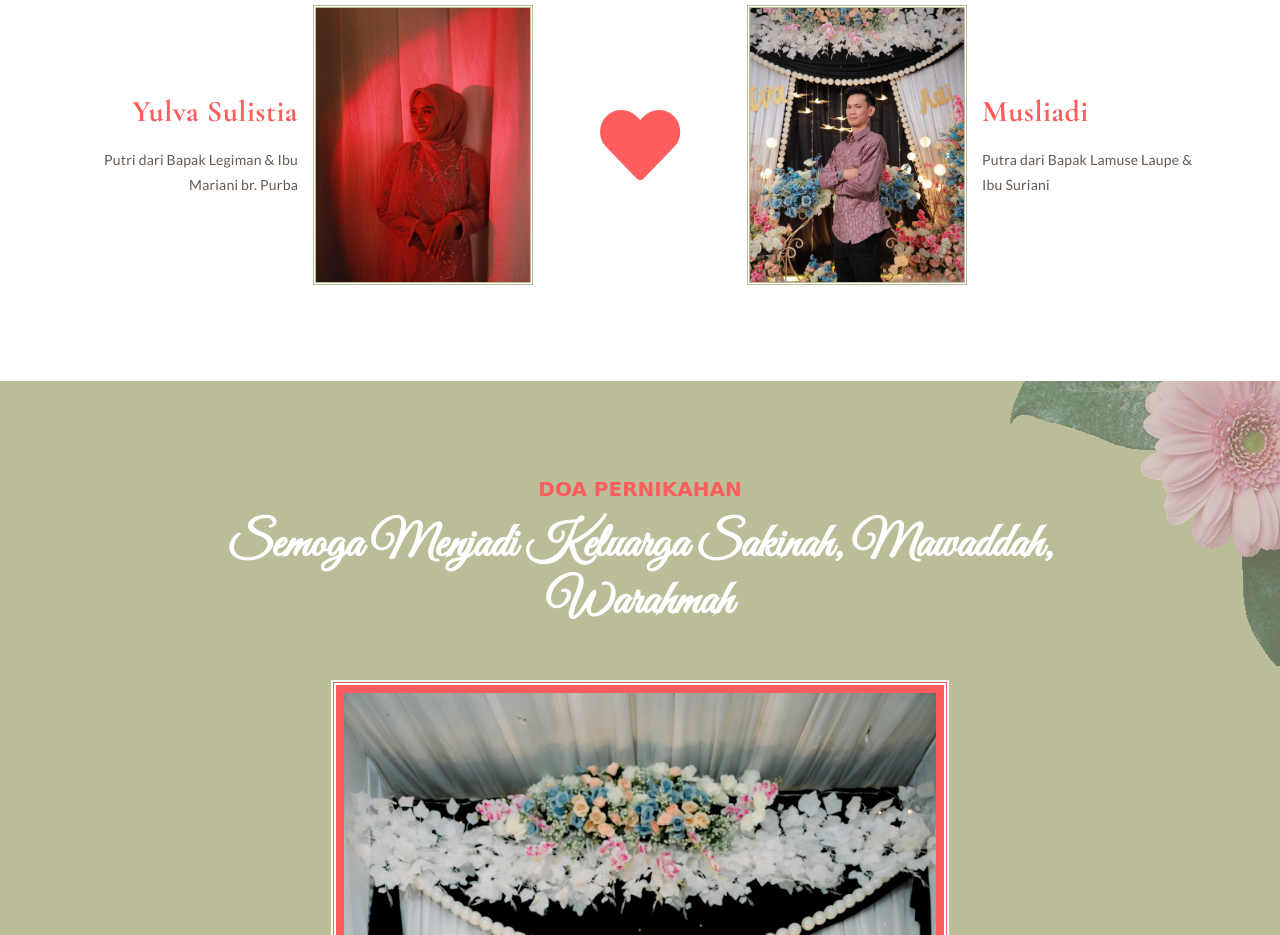
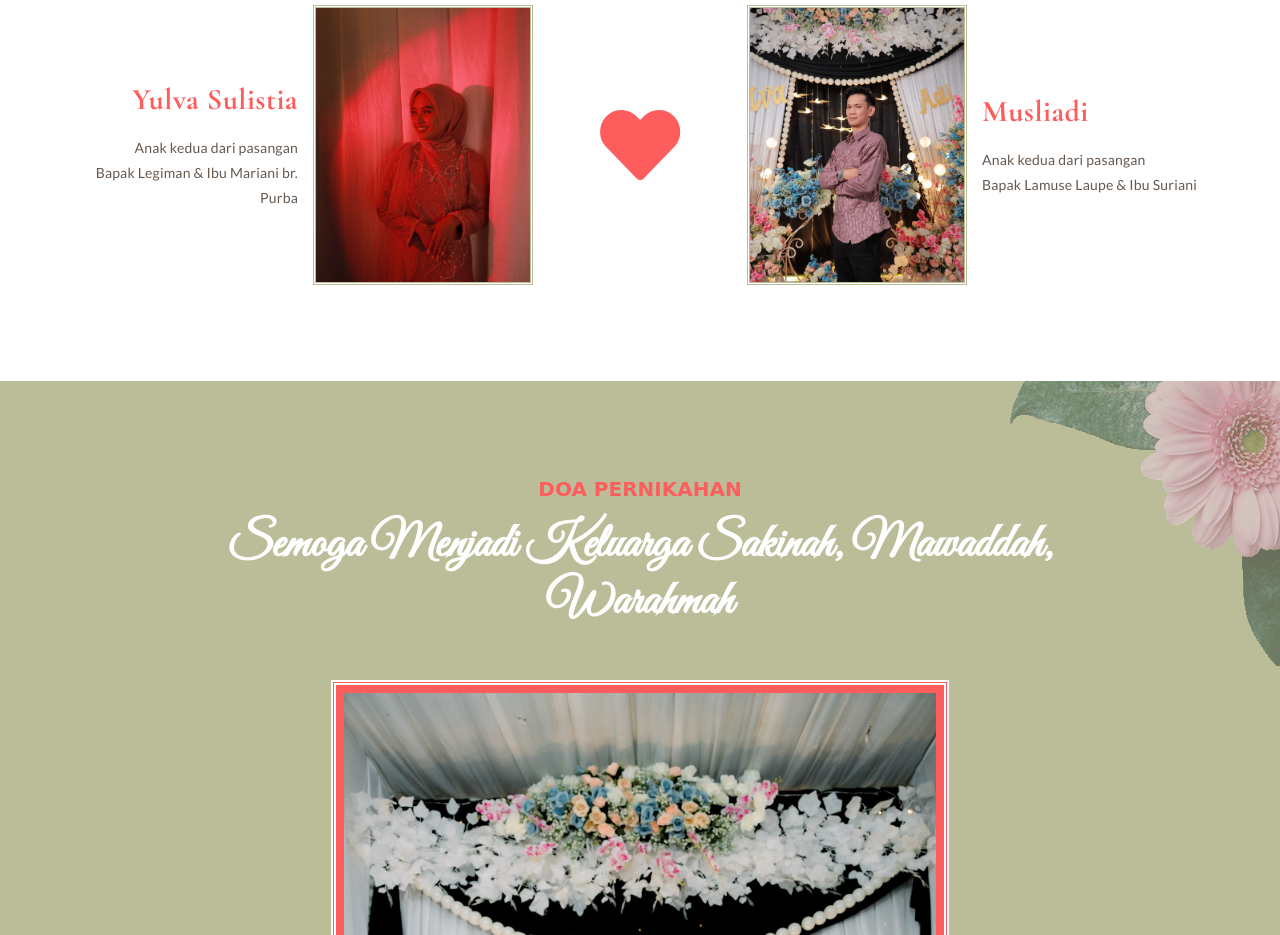
Before and after one commit to alenruben/YulvaWeddingInvitation, a plain HTML site: page index.html in a window 1280 px wide. Shown: the part 1340-2275 px from the top of the page. Drawn offline with nearby package versions, Linux system fonts and the light colour scheme; files whose address does not match are found by name.

Commit message:
Update index.html

```diff
--- a/index.html
+++ b/index.html
@@ -578,7 +578,8 @@
         <div class="text-end my-auto">
             <h3 class="text-primary mb-3">Yulva Sulistia</h3>
             <p class="text-dark mb-0" style="line-height: 30px;">
-                            Putri dari Bapak Legiman & Ibu Mariani br. Purba
+                Anak kedua dari pasangan<br>
+                Bapak Legiman & Ibu Mariani br. Purba
             </p>
         </div>
 
@@ -596,12 +597,13 @@
 <!-- Groom -->
 <div class="col-lg-5 wow fadeInUp" data-wow-delay="0.3s">
     <div class="groom-content">
-                    <img src="Groom.jpg" class="img-fluid img-border" alt="Adi">
+        <img src="Groom.jpg" class="img-fluid img-border" alt="Musliadi">
 
         <div class="my-auto">
             <h3 class="text-primary mb-3">Musliadi</h3>
             <p class="text-dark mb-0" style="line-height: 30px;">
-                            Putra dari Bapak Lamuse Laupe & Ibu Suriani
+                Anak kedua dari pasangan<br>
+                Bapak Lamuse Laupe & Ibu Suriani
             </p>
         </div>
     </div>
```
Lines whose indentation alone changed are shown as unchanged.
